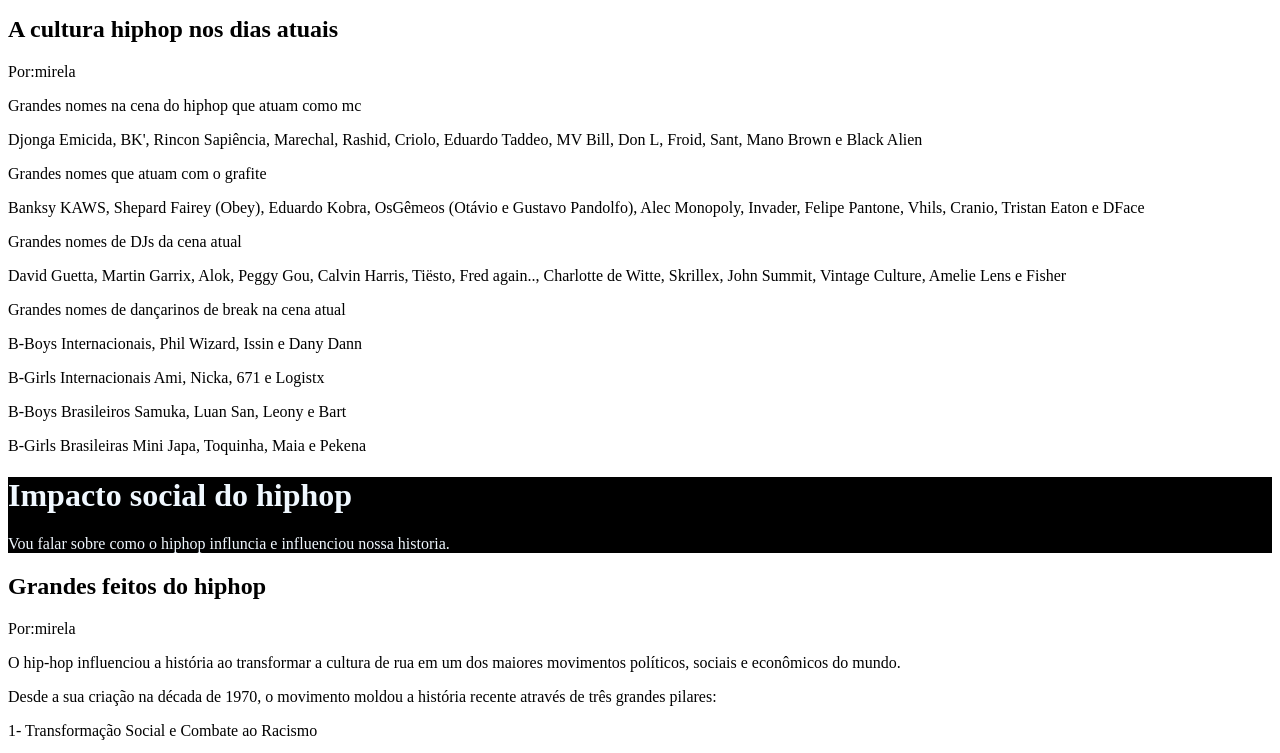
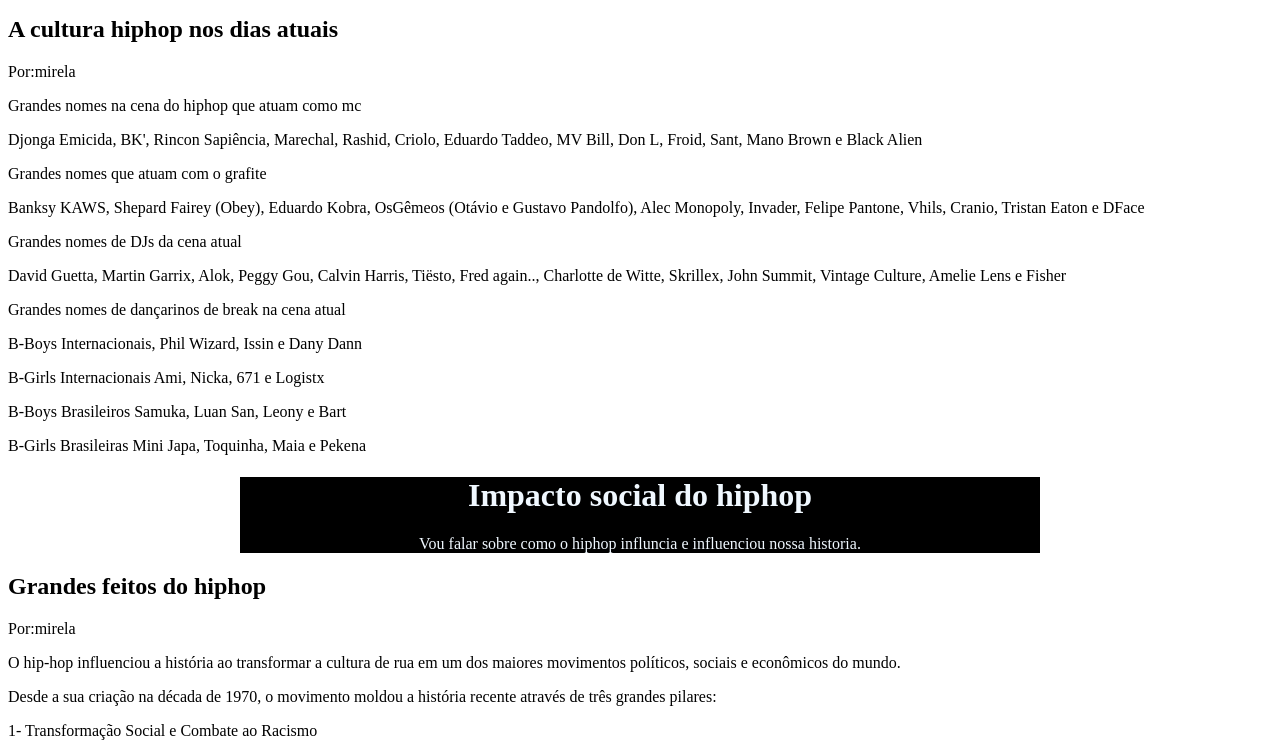
Before and after one commit to mirelabagatin/mirela-pagina-web, a plain HTML site: page index.html in a window 1280 px wide. Shown: the part 458-1211 px from the top of the page. Drawn offline with Linux system fonts and the light colour scheme.

Commit message:
jygjhhjg

```diff
--- a/index.html
+++ b/index.html
@@ -9,6 +9,9 @@
         header {
             background-color: black;
             color: aliceblue;
+            text-align: center;
+            max-width: 800px;
+            margin: auto;
         }
     </style>
 </head>
```
